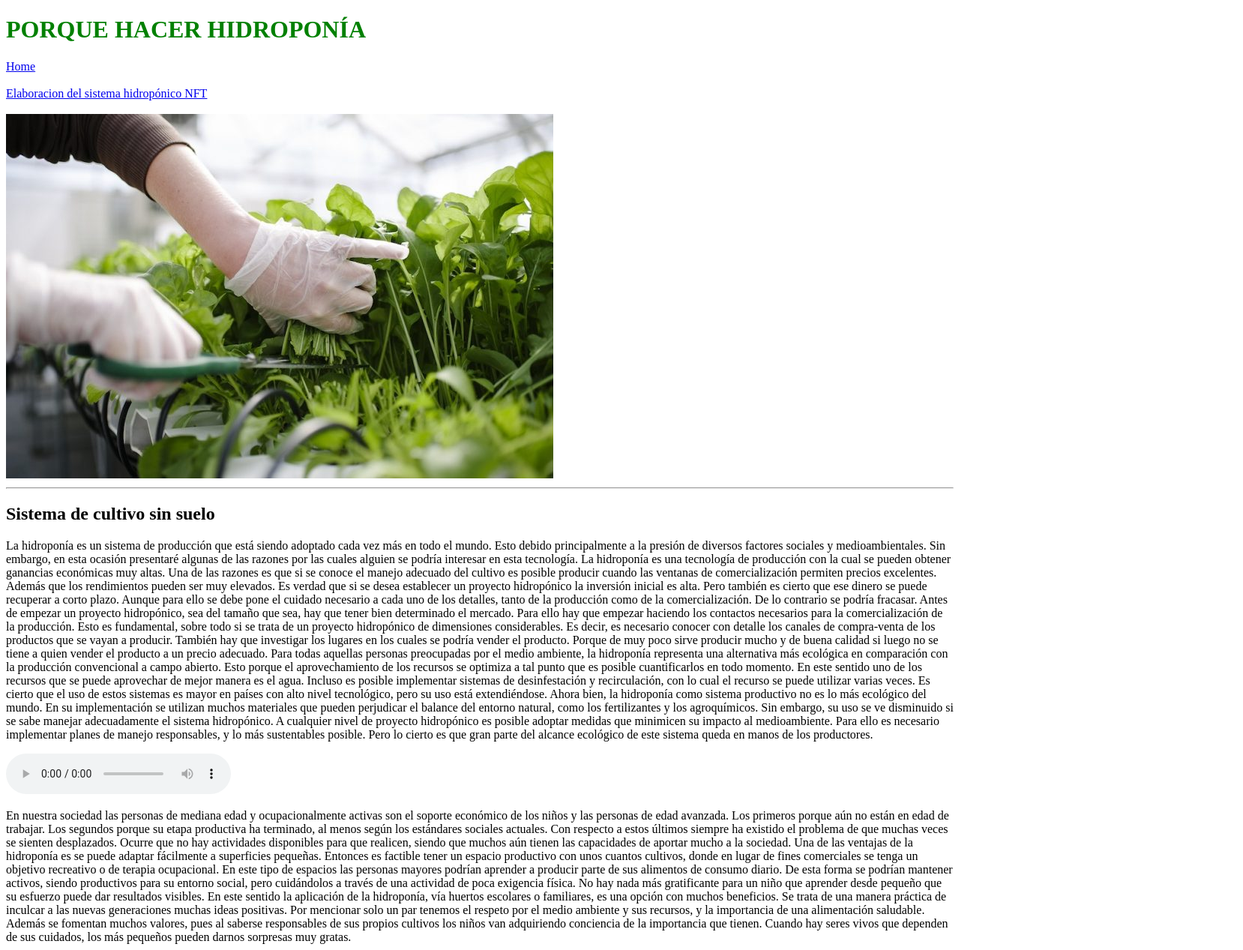
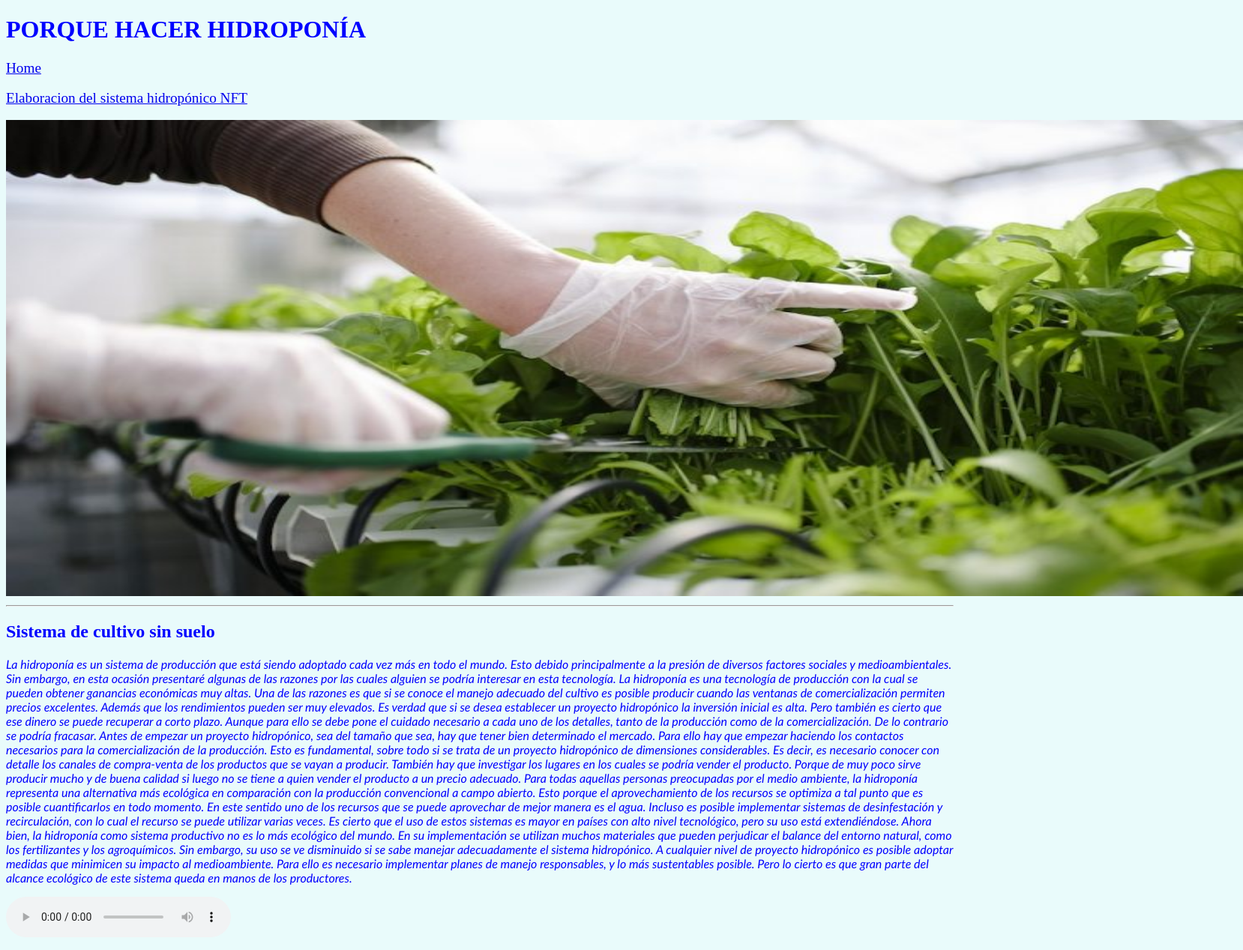
Before and after one commit to Henry781029/proyectoIntroduccion1, a plain HTML site: page pagina2.html in a window 1280 px wide. Shown: the top 1267 px of the page at 75% size, 1658 px wide, since content can reach past the window. Drawn offline with Linux system fonts and the light colour scheme.

Commit message:
creo los estilos y culmino la pagina2

```diff
--- a/estilopagina2.css
+++ b/estilopagina2.css
@@ -1,11 +1,17 @@
 h1 {
     font-weight: bold;
-    color: green;
+    color: blue;
 }
 
-/*h2 {
+h2 {
     font-weight: bold;
-    color: green;
+    color: blue;
+}
+
+body {
+
+    background-color: #E9FBFB;
+
 }
 
 a {
@@ -16,20 +22,20 @@ a {
 
 .imagenes {
 
-    background-image: url(imagenes/imghidropicos3.jpg);
+    background-image: url(imagenes/imghidropicos1.jpg);
     background-image: image(imagen3);
-    background-size: cover;
-    background-attachment: fixed;
+    background-repeat: repeat-x;
     width: 1650px;
     height: 635px;
+
 
 }
 
 p{
 
-    color: green;
+    color: blue;
     font-style: italic;
-    text-align: justify;
+    text-align: left;
     font-family: "Trebuchet MS";
     font-weight: normal;
 
@@ -48,4 +54,4 @@ color: white;
     text-align: center;
     color: white;
 
-}*/
+}
```
Also changed, not shown: pagina2.html (+0 -2 lines).
